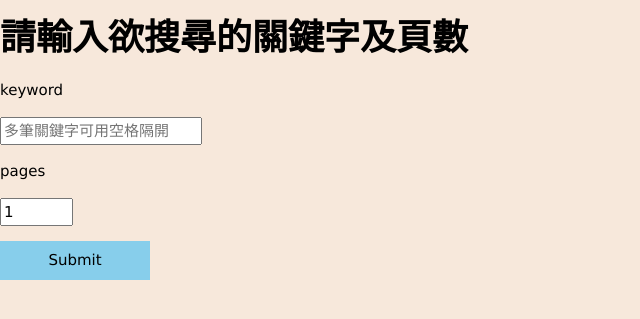
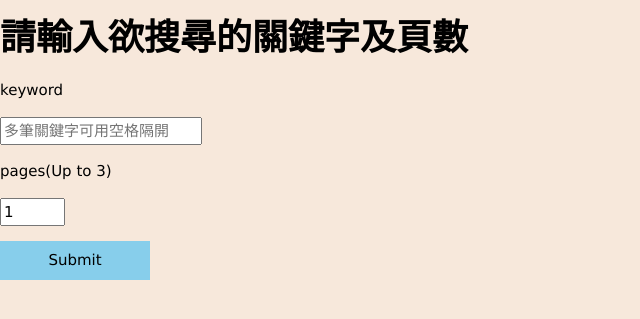
Before and after one commit to HiImHG/PYETL_with_Flask, a Flask app: page /post_submit2 in a window 1280 px wide. Shown: the top 319 px of the page, without its empty margins (0-640 px from the left). Run offline with Flask 2, Linux system fonts and the light colour scheme.

Commit message:
modified main.html(page limit)

```diff
--- a/templates/main.html
+++ b/templates/main.html
@@ -17,7 +17,7 @@
     <form method='post' action="/post_submit2">
         <p>keyword</p><input type='text' name='key_word' placeholder="多筆關鍵字可用空格隔開" pattern="[\u4e00-\u9fa5-a-zA-Z0-9_\s]{1,25}">
         <br>
-         <p>pages</p><input type='number' step="1" min="1" max="99" name='pages' value="1">
+         <p>pages(Up to 3)</p><input type='number' step="1" min="1" max="3" name='pages' value="1">
         <br>
         <p><button class="w3-button w3-light-blue">Submit</button></p>
 
```
